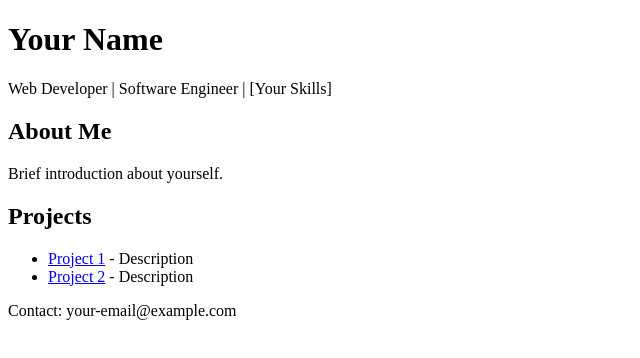
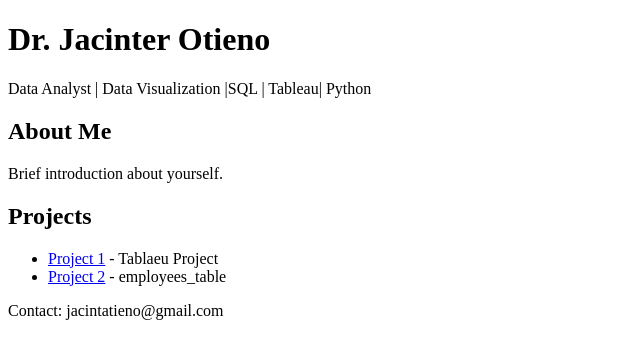
Before and after one commit to jacintatieno/jacintatieno.github.io, a plain HTML site: page index.html in a window 1280 px wide. Shown: the whole page, without its empty margins (0-640 px from the left). Drawn offline with Linux system fonts and the light colour scheme.

Commit message:
Update index.html

```diff
--- a/index.html
+++ b/index.html
@@ -7,8 +7,8 @@
 </head>
 <body>
 <header>
-<h1>Your Name</h1>
-<p>Web Developer | Software Engineer | [Your Skills]</p>
+<h1> Dr. Jacinter Otieno</h1>
+<p>Data Analyst | Data Visualization |SQL | Tableau| Python</p>
 </header>
 <section>
 <h2>About Me</h2>
@@ -17,13 +17,13 @@
 <section>
 <h2>Projects</h2>
 <ul>
-<li><a href="link-to-your-project-1">Project 1</a> - Description</li>
-<li><a href="link-to-your-project-2">Project 2</a> - Description</li>
+<li><a href="https://public.tableau.com/app/profile/jacinter.atieno.otieno/vizzes">Project 1</a> - Tablaeu Project</li>
+<li><a href="https://github.com/jacintatieno/jacintatieno.github.io/blob/main/employees_table">Project 2</a> - employees_table</li>
 <!-- Add more projects as needed -->
 </ul>
 </section>
 <footer>
-<p>Contact: your-email@example.com</p>
+<p>Contact: jacintatieno@gmail.com</p>
 </footer>
 </body>
 </html>
```
